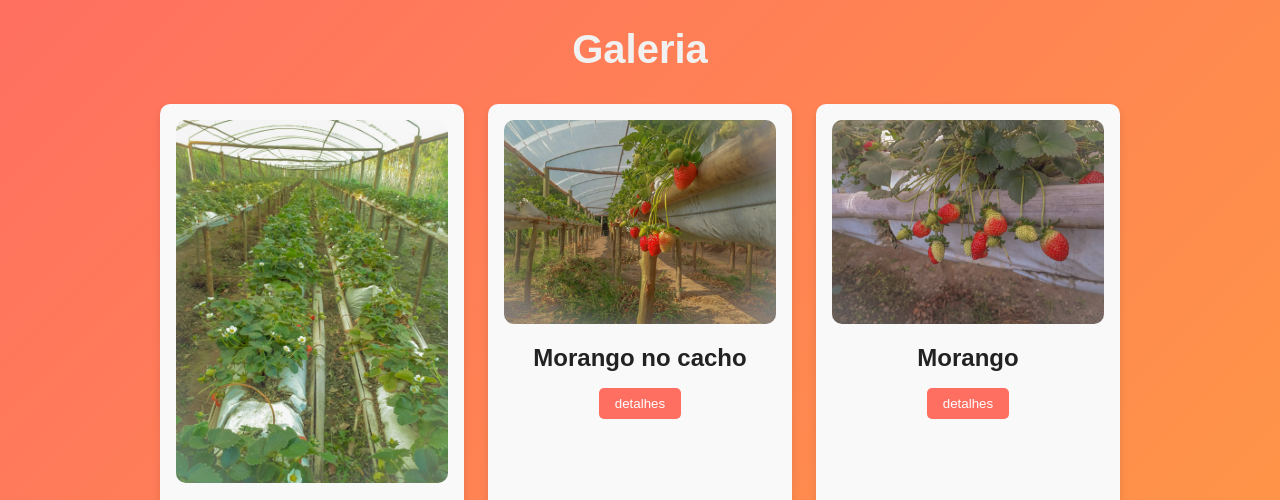
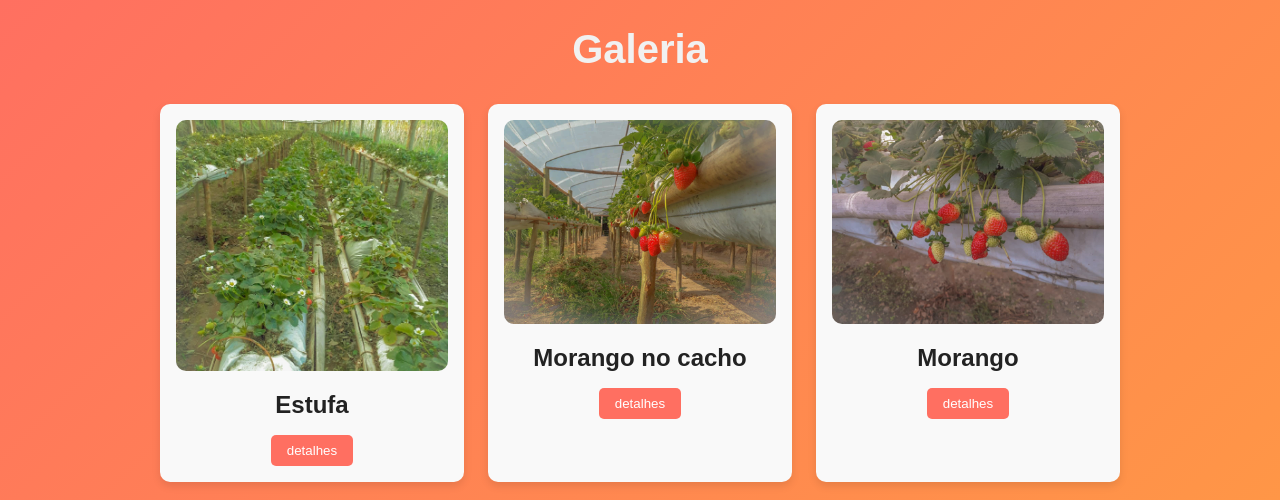
Before and after one commit to Isaa22/agrinhoisa, a plain HTML site: page index.html in a window 1280 px wide. Shown: the part 1380-1880 px from the top of the page. Drawn offline with nearby package versions, Linux system fonts and the light colour scheme.

Commit message:
Update index.html

```diff
--- a/index.html
+++ b/index.html
@@ -137,7 +137,7 @@
     <div class="project-container">
       <!-- Project 1 -->
       <div class="project-card">
-        <img src="foto estufa2.jpeg" alt="MT-EMS">
+        <img src="22222.jpeg" alt="MT-EMS">
         <h3>Estufa</h3>
         <p></p>
         <button class="view-details" data-project="1">detalhes</button>
```
